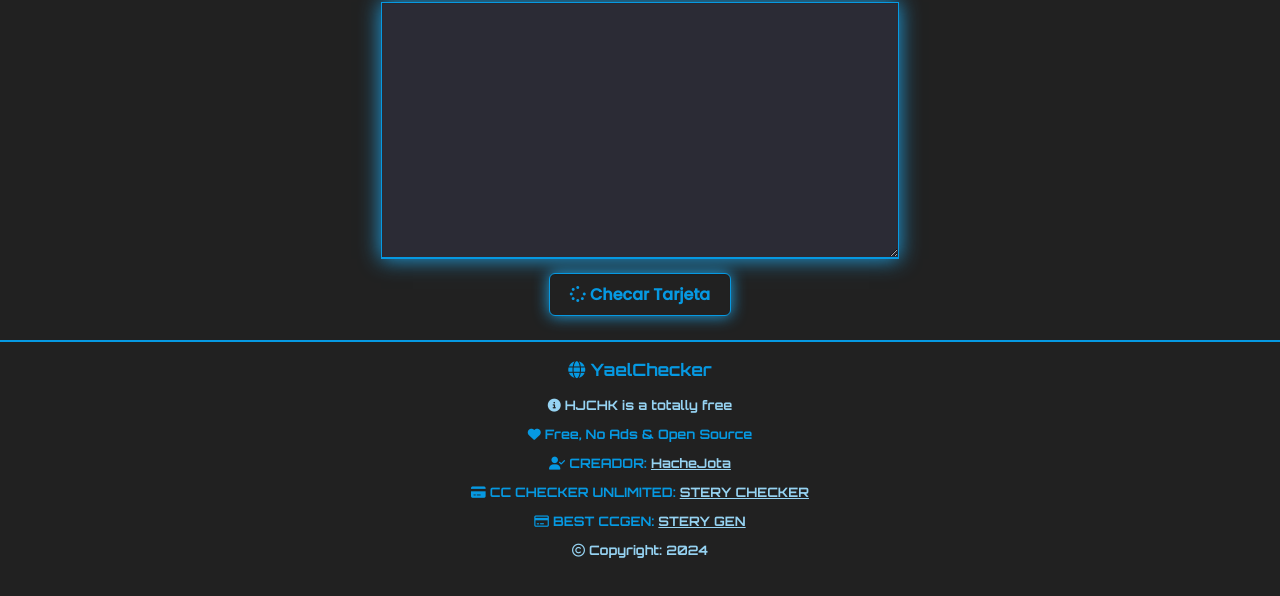
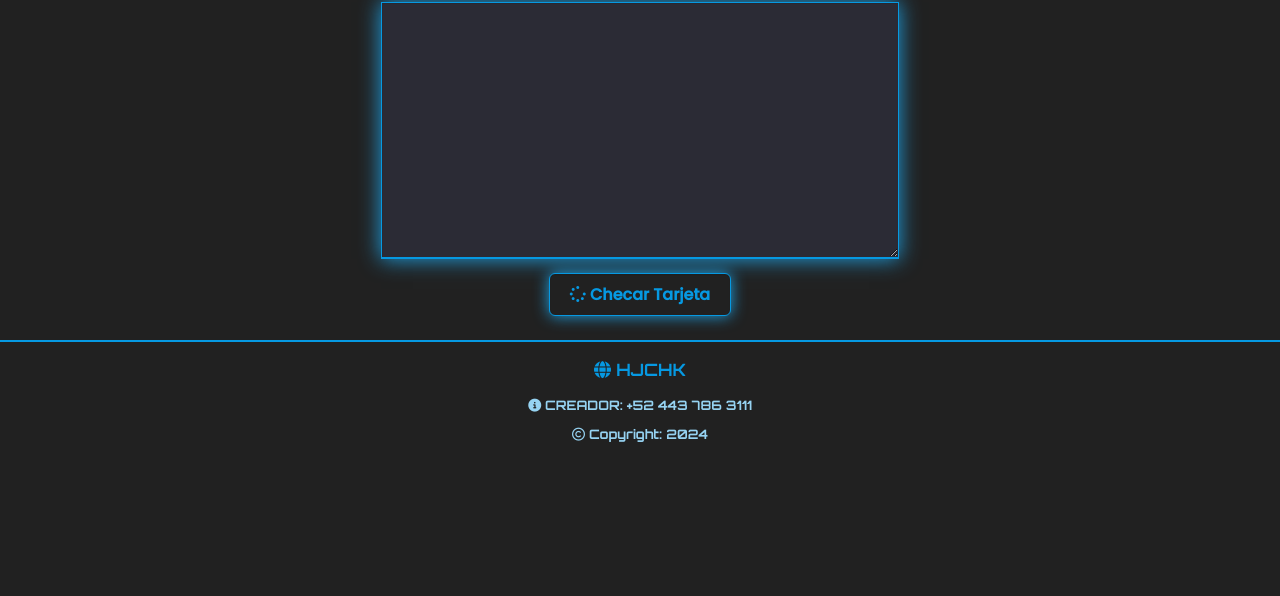
Before and after one commit to HACHEJOTA/HacheJotaChk, a plain HTML site: page index.html in a window 1280 px wide. Shown: the part 124-720 px from the top of the page. Drawn offline with Linux system fonts and the light colour scheme.

Commit message:
Update index.html

```diff
--- a/index.html
+++ b/index.html
@@ -64,26 +64,12 @@ Portfolio: https://yael.pages.dev/
     </div>
     <hr class="separador" />
     <footer>
-      <p class="boldy main"><i class="fa-solid fa-globe"></i> YaelChecker</p>
+      <p class="boldy main"><i class="fa-solid fa-globe"></i> HJCHK</p>
       <p class="boldy info">
-        <i class="fa-solid fa-circle-info"></i> HJCHK is a totally free
+        <i class="fa-solid fa-circle-info"></i> CREADOR: +52 443 786 3111
 
       </p>
-      <p class="boldy">
-        <i class="fa-solid fa-heart"></i> Free, No Ads & Open Source
-      </p>
-      <p class="boldy">
-        <i class="fa-solid fa-user-check"></i> CREADOR:
-        <a href="https://yael.pages.dev/" target="_blank">HacheJota</a>
-      </p>
-       <p class="boldy">
-        <i class="fa-solid fa-credit-card"></i> CC CHECKER UNLIMITED:
-        <a href="https://checker.stery.us" target="_blank">STERY CHECKER</a>
-      </p>
-      <p class="boldy">
-        <i class="fa-regular fa-credit-card"></i> BEST CCGEN:
-        <a href="https://ccgen.stery.us" target="_blank">STERY GEN</a>
-      </p>
+
       <p class="boldy info">
         <i class="fa-regular fa-copyright"></i> Copyright:
         <span id="date"></span>
@@ -91,4 +77,4 @@ Portfolio: https://yael.pages.dev/
     </footer>
     <script src="assets/js/engine.js"></script>
   </body>
-  </html>
+          </html>
```
